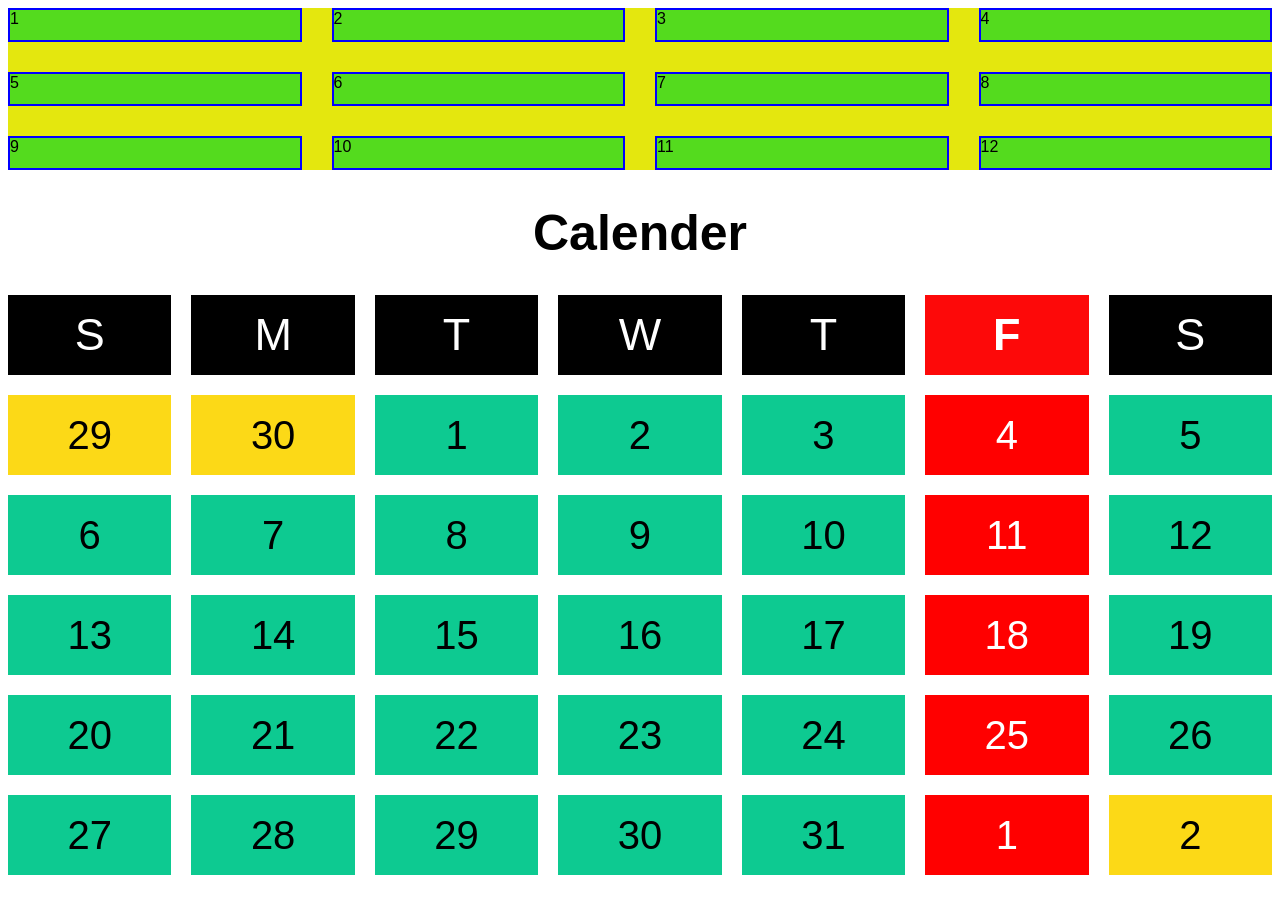
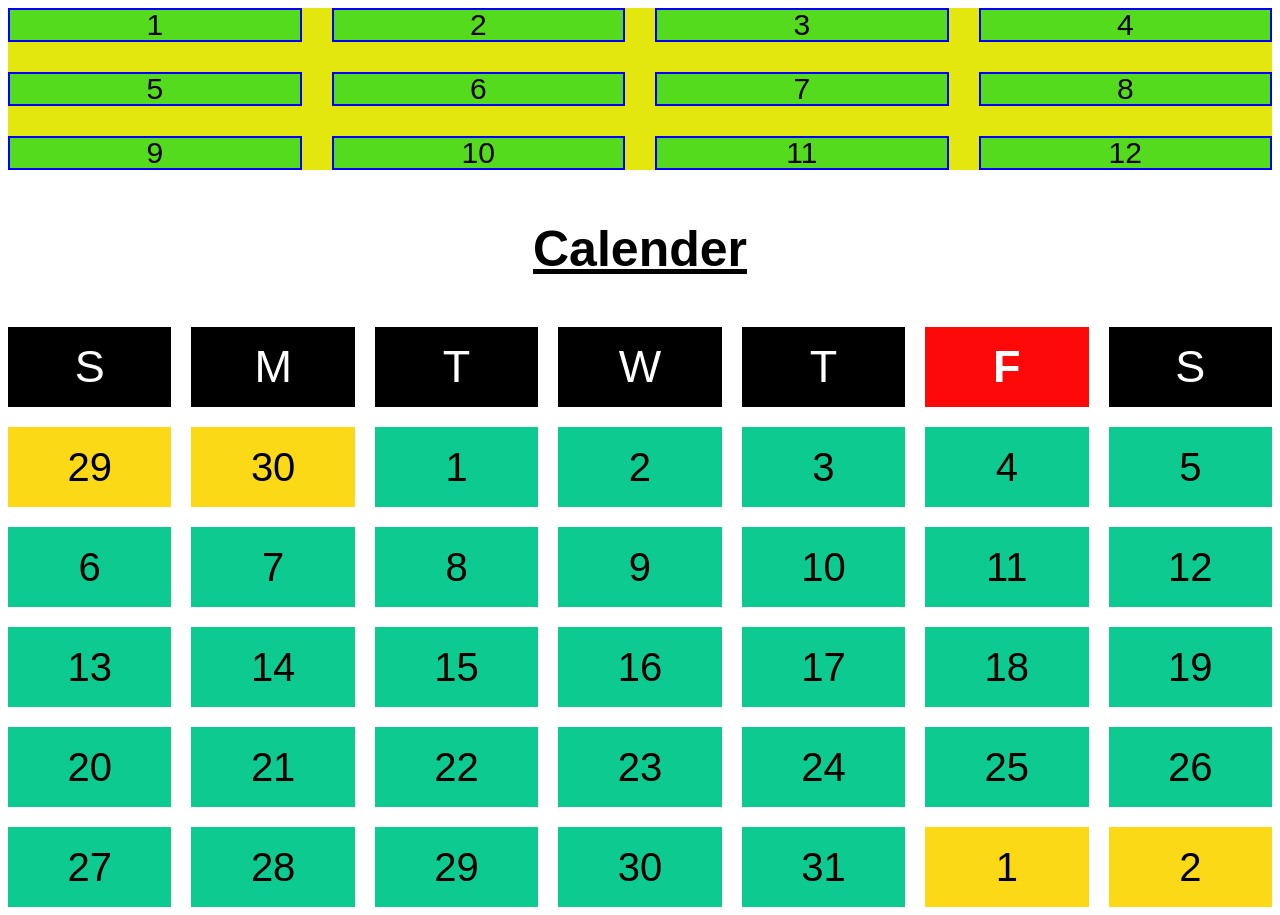
Before and after one commit to syemhasan1/css3, a plain HTML site: page grid.html in a window 1280 px wide. Before the commit the page ends 883 px from the top, so only its background shows below. Drawn offline with Linux system fonts and the light colour scheme.

Commit message:
complete calender

```diff
--- a/assete/css/grid.css
+++ b/assete/css/grid.css
@@ -15,6 +15,11 @@
     height: 30px;
     background-color: rgb(84, 219, 30);
     border: 2px solid blue;
+    font-size: 30px;
+
+    display: flex;
+    justify-content: center;
+    align-items: center;
 
 }
 
@@ -22,6 +27,7 @@ h1{
     text-align: center;
     font-size: 50px;
     font-weight: bold;
+    line-height: 90px;
 }
 
 .calender{
@@ -35,6 +41,7 @@ h1{
     height: 80px;
     background-color: rgb(13, 202, 145);
     font-size: 40px;
+
     display: flex;
     justify-content: center;
     align-items: center;
@@ -51,10 +58,10 @@ h1{
     background-color: rgb(253, 9, 9);
 }
 
-.calender .f{
+/* .calender .f{
     background-color: red;
     color: #fff;
-}
+} */
 .calender .eday{
     background-color: rgb(252, 217, 23);
 }
--- a/grid.html
+++ b/grid.html
@@ -23,7 +23,7 @@
             <div class="box">11</div>
             <div class="box">12</div>
         </div>
-        <h1><u></u>Calender</h1>
+        <h1><u>Calender</u></h1>
         <div class="calender">
             <li class="dname">S</li>
             <li class="dname">M</li>
@@ -65,7 +65,7 @@
             <li>29</li>
             <li>30</li>
             <li>31</li>
-            <li class="f">1</li>
+            <li class="eday">1</li>
             <li class="eday">2</li>
 
         </div>
```
